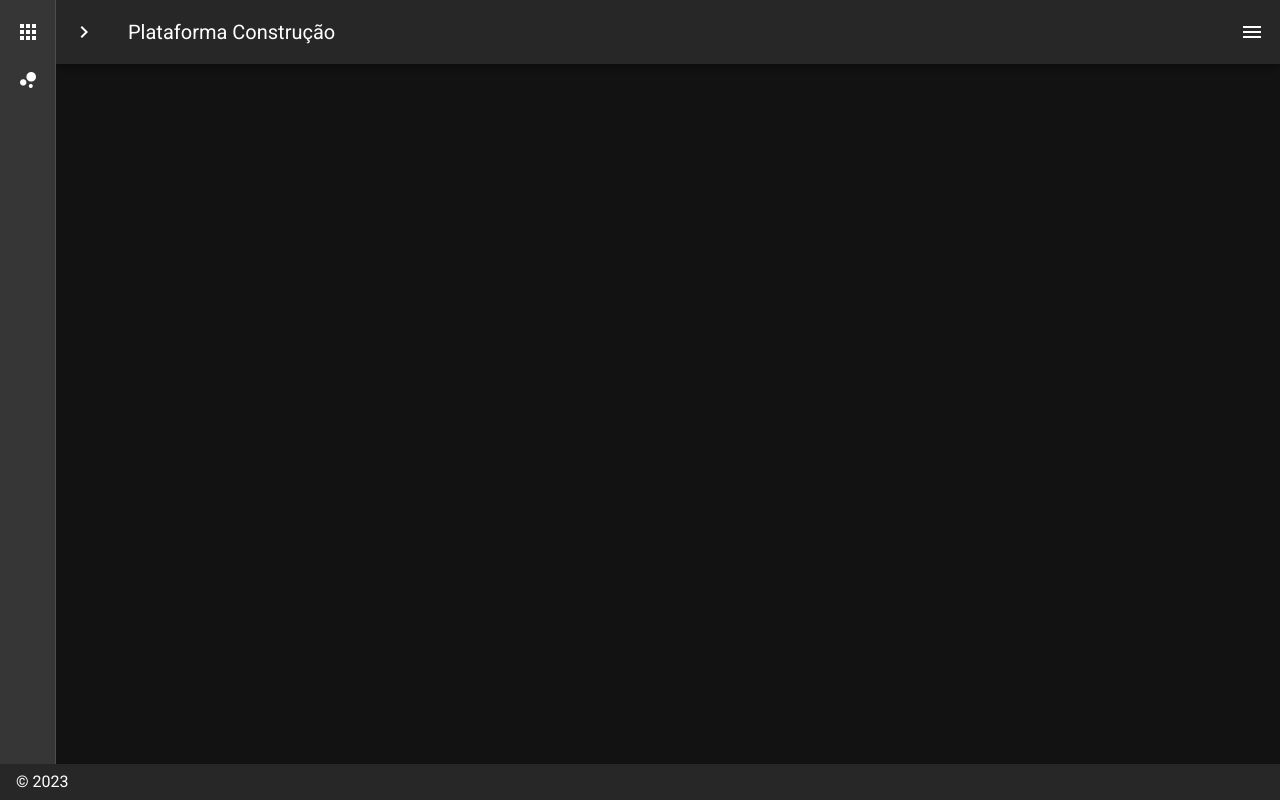
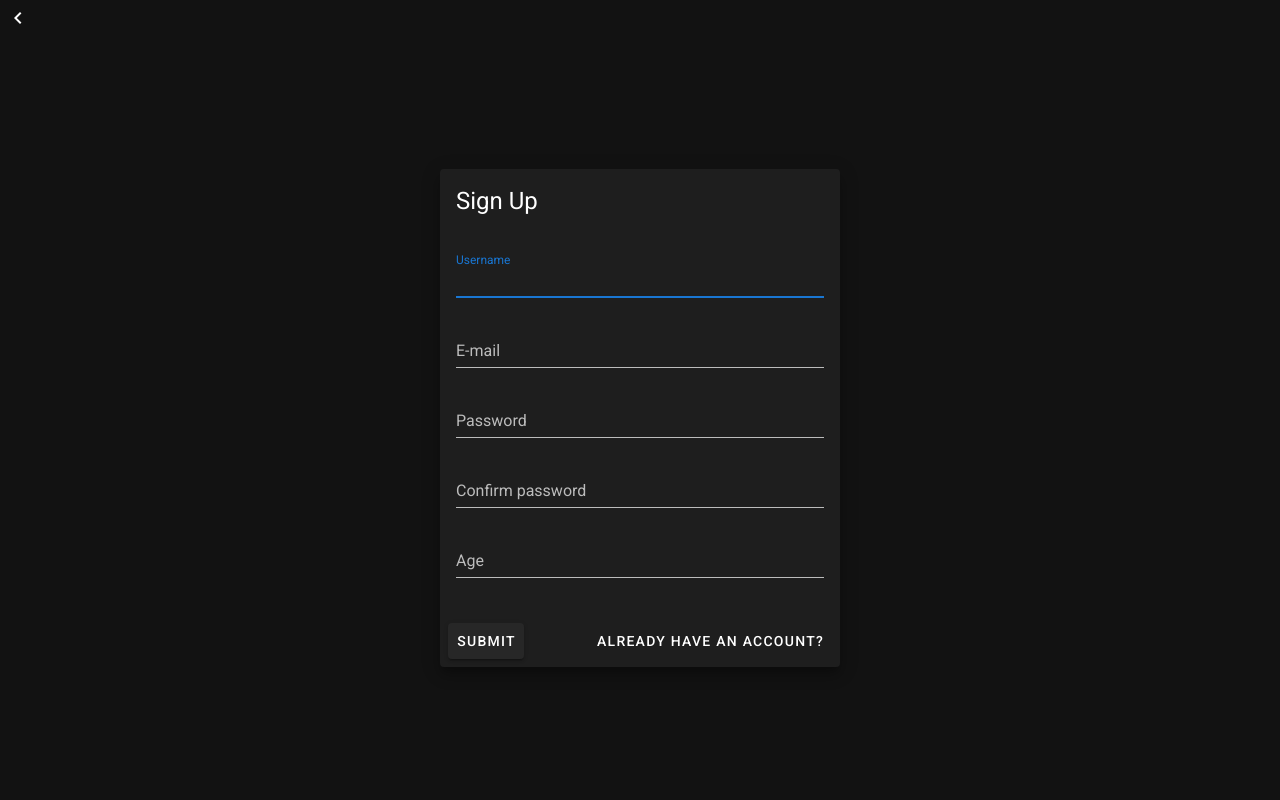
Before and after one commit to eiki314/plataforma-construcao-client, a Nuxt app: page /sign-up in a window 1280 px wide. Built offline with nearby package versions, Linux system fonts and the light colour scheme.

Commit message:
T001.4: add log-in, sign-out and sign-up pages

```diff
--- a/layouts/default.vue
+++ b/layouts/default.vue
@@ -24,9 +24,23 @@
       </v-btn>
       <v-toolbar-title v-text="title" />
       <v-spacer />
-      <v-btn icon @click.stop="rightDrawer = !rightDrawer">
-        <v-icon>mdi-menu</v-icon>
-      </v-btn>
+      <template v-if="loggedIn">
+        Welcome,
+        <th color="blue" style="margin-left: 1ch">{{ user.username }}</th>
+        <v-divider
+          class="mx-3 align-self-center"
+          length="16"
+          thickness="2"
+          vertical
+        />
+        <v-btn icon @click.stop="rightDrawer = !rightDrawer">
+          <v-icon>mdi-menu</v-icon>
+        </v-btn>
+      </template>
+      <template v-else>
+        <v-btn color="primary" text nuxt to="/log-in">Sign In</v-btn>
+        <v-btn color="primary" outlined text nuxt to="/sign-up">Sign Up</v-btn>
+      </template>
     </v-app-bar>
     <v-main>
       <v-container>
@@ -34,7 +48,22 @@
       </v-container>
     </v-main>
     <v-navigation-drawer v-model="rightDrawer" right temporary fixed>
-      <v-list> </v-list>
+      <v-list>
+        <v-list-item
+          v-for="(item, i) in rightItems"
+          :key="i"
+          :to="item.to"
+          router
+          exact
+        >
+          <v-list-item-action>
+            <v-icon>{{ item.icon }}</v-icon>
+          </v-list-item-action>
+          <v-list-item-content>
+            <v-list-item-title v-text="item.title" />
+          </v-list-item-content>
+        </v-list-item>
+      </v-list>
     </v-navigation-drawer>
     <v-footer app>
       <span>&copy; {{ new Date().getFullYear() }}</span>
@@ -59,10 +88,25 @@ export default {
           to: "/inspire",
         },
       ],
+      rightItems: [
+        {
+          icon: "mdi-exit-to-app",
+          title: "Sign Out",
+          to: "sign-out",
+        },
+      ],
       miniVariant: true,
       rightDrawer: false,
       title: "Plataforma Construção",
     };
   },
+  computed: {
+    loggedIn() {
+      return this.$auth.loggedIn;
+    },
+    user() {
+      return this.$auth.user;
+    },
+  },
 };
 </script>
--- /dev/null
+++ b/layouts/full-screen.vue
@@ -0,0 +1,16 @@
+<template>
+  <v-app>
+    <v-btn icon size="x-large" @click.stop="$router.go(-1)">
+      <v-icon>mdi-chevron-left</v-icon>
+    </v-btn>
+    <v-container fill-height>
+      <nuxt />
+    </v-container>
+  </v-app>
+</template>
+
+<script>
+export default {
+  name: "FullScreenLayout",
+};
+</script>
--- a/pages/index.vue
+++ b/pages/index.vue
@@ -2,7 +2,7 @@
   <v-row justify="center" align="center">
     <v-col cols="12" sm="8" md="6">
       <v-card class="logo py-4 d-flex justify-center"> </v-card>
-      <v-card> </v-card>
+      <v-card></v-card>
     </v-col>
   </v-row>
 </template>
@@ -10,5 +10,6 @@
 <script>
 export default {
   name: "IndexPage",
+  auth: false,
 };
 </script>
--- /dev/null
+++ b/pages/log-in.vue
@@ -0,0 +1,84 @@
+<template>
+  <v-layout justify-center align-center>
+    <v-card class="elevation-10" style="flex: 0 1 400px">
+      <v-card-title class="headline">Sign In</v-card-title>
+      <v-form ref="loginForm" lazy-validation @submit.prevent="submit">
+        <v-card-text>
+          <v-alert v-if="alert" :type="alert.type" :value="true">{{
+            alert.message
+          }}</v-alert>
+          <v-text-field
+            v-model="login.username"
+            label="Username"
+            :rules="rules.username"
+            autofocus
+          />
+          <v-text-field
+            v-model="login.password"
+            label="Password"
+            type="password"
+            :rules="rules.password"
+          />
+        </v-card-text>
+        <v-card-actions>
+          <v-btn type="submit" :loading="loading" :disabled="loading">
+            Submit
+          </v-btn>
+          <v-spacer />
+          <v-btn text @click="$router.push('/sign-up')">
+            Don't have an account yet?
+          </v-btn>
+        </v-card-actions>
+      </v-form>
+    </v-card>
+  </v-layout>
+</template>
+
+<script>
+export default {
+  name: "LogIn",
+  layout: "full-screen",
+  auth: false,
+  data() {
+    return {
+      login: {
+        username: "",
+        password: "",
+      },
+      alert: null,
+      loading: false,
+      rules: {
+        username: [(v) => !!v || "Username required"],
+        password: [(v) => !!v || "Password required"],
+      },
+    };
+  },
+  methods: {
+    async submit() {
+      if (!this.$refs.loginForm.validate()) {
+        return;
+      }
+      this.alert = null;
+      this.loading = true;
+      try {
+        await this.$auth.loginWith("cookie", {
+          data: this.login,
+        });
+        this.alert = {
+          type: "success",
+          message: "You are now logged in",
+        };
+        setTimeout(() => this.$router.push("/"), 1000);
+      } catch (error) {
+        this.loading = false;
+        if (error.response && error.response.data) {
+          this.alert = {
+            type: "error",
+            message: error.response.data.message || error.reponse.status,
+          };
+        }
+      }
+    },
+  },
+};
+</script>
--- /dev/null
+++ b/pages/sign-out.vue
@@ -0,0 +1,56 @@
+<template>
+  <v-layout justify-center align-center>
+    <v-card class="elevation-10" style="flex: 0 1 400px">
+      <v-card-title class="headline">Sign Out</v-card-title>
+      <v-card-text>
+        <v-alert v-if="alert" :type="alert.type" :value="true">{{
+          alert.message
+        }}</v-alert>
+        Are you sure you want to Sign Out? You must be logged in to access most
+        features.
+      </v-card-text>
+      <v-card-actions>
+        <v-btn :loading="loading" :disabled="loading" @click="signout">
+          Confirm
+        </v-btn>
+        <v-btn @click="$router.go(-1)"> Cancel </v-btn>
+      </v-card-actions>
+    </v-card>
+  </v-layout>
+</template>
+
+<script>
+export default {
+  name: "LogIn",
+  layout: "full-screen",
+  auth: false,
+  data() {
+    return {
+      alert: null,
+      loading: false,
+    };
+  },
+  methods: {
+    async signout() {
+      this.alert = null;
+      this.loading = true;
+      try {
+        await this.$auth.logout();
+        this.alert = {
+          type: "success",
+          message: "Signed out successfully",
+        };
+        setTimeout(() => this.$router.push("/"), 1000);
+      } catch (error) {
+        this.loading = false;
+        if (error.response && error.response.data) {
+          this.alert = {
+            type: "error",
+            message: error.response.data.message || error.reponse.status,
+          };
+        }
+      }
+    },
+  },
+};
+</script>
--- /dev/null
+++ b/pages/sign-up.vue
@@ -0,0 +1,153 @@
+<template>
+  <v-layout justify-center align-center>
+    <v-card class="elevation-10" style="flex: 0 1 400px">
+      <v-card-title class="headline">Sign Up</v-card-title>
+      <v-form ref="signupForm" lazy-validation @submit.prevent="submit">
+        <v-card-text>
+          <v-alert v-if="alert" :type="alert.type" :value="true">{{
+            alert.message
+          }}</v-alert>
+          <v-text-field
+            v-model="register.username"
+            label="Username"
+            :rules="rules.username"
+            autofocus
+          />
+          <v-text-field
+            v-model="register.email"
+            label="E-mail"
+            :rules="rules.email"
+            email
+          />
+          <v-text-field
+            v-model="register.password"
+            label="Password"
+            type="password"
+            :rules="rules.password"
+          />
+          <v-text-field
+            v-model="confirmPassword"
+            label="Confirm password"
+            type="password"
+            :rules="rules.confirmPassword"
+          />
+          <v-text-field
+            v-model="register.age"
+            label="Age"
+            type="number"
+            :rules="rules.age"
+          />
+        </v-card-text>
+        <v-card-actions>
+          <v-btn type="submit" :loading="loading" :disabled="loading">
+            Submit
+          </v-btn>
+          <v-spacer />
+          <v-btn text @click="$router.push('/log-in')">
+            Already have an account?
+          </v-btn>
+        </v-card-actions>
+      </v-form>
+    </v-card>
+  </v-layout>
+</template>
+
+<script>
+import { USER_ROLES } from "~/services/consts";
+export default {
+  name: "SignUp",
+  layout: "full-screen",
+  auth: false,
+  data() {
+    return {
+      register: {
+        username: "",
+        email: "",
+        role: [USER_ROLES.ROLE_USER],
+        password: "",
+        age: undefined,
+      },
+      confirmPassword: "",
+      alert: null,
+      loading: false,
+      rules: {
+        username: [
+          (v) => !!v || "Username required",
+          (v) =>
+            (v && v.length >= 3) ||
+            "Username must be at least 3 characters long",
+          (v) =>
+            (v && v.length <= 20) ||
+            "Username must not be above 20 characters long",
+        ],
+        email: [
+          (v) => !!v || "E-mail is required",
+          (v) =>
+            (v && v.length <= 50) ||
+            "Username must not be above 50 characters long",
+          (v) =>
+            /^(([^<>()[\]\\.,;:\s@']+(\.[^<>()\\[\]\\.,;:\s@']+)*)|('.+'))@((\[[0-9]{1,3}\.[0-9]{1,3}\.[0-9]{1,3}\.[0-9]{1,3}\])|(([a-zA-Z\-0-9]+\.)+[a-zA-Z]{2,}))$/.test(
+              v
+            ) || "E-mail must be valid",
+        ],
+        password: [
+          (v) => !!v || "Password required",
+          (v) =>
+            (v && v.length >= 6) ||
+            "Password must be at least 6 characters long",
+          (v) =>
+            (v && v.length <= 40) ||
+            "Password must not be above 40 characters long",
+          (v) =>
+            /(?=.*\d)(?=.*[a-z])(?=.*[A-Z]).{6,}/.test(v) ||
+            "Password must contain at least lowercase letter, one number, a special character and one uppercase letter",
+        ],
+        confirmPassword: [
+          (v) => !!v || "Please confirm your password",
+          (v) =>
+            v === this.register.password ||
+            "Confirmation must match given password",
+        ],
+        age: [
+          (v) => !!v || "Age required",
+          (v) => (v && v >= 18) || "You must be at least 18 years old",
+        ],
+      },
+    };
+  },
+  methods: {
+    async submit() {
+      if (!this.$refs.signupForm.validate()) {
+        return;
+      }
+      this.alert = null;
+      this.loading = true;
+      try {
+        const response = await this.$axios.$post(
+          "/api/auth/signup",
+          this.register
+        );
+        this.alert = {
+          type: "success",
+          message: response.message,
+        };
+        await this.$auth.loginWith("cookie", {
+          data: {
+            username: this.register.username,
+            password: this.register.password,
+          },
+        });
+        setTimeout(() => this.$router.push("/"), 1000);
+      } catch (error) {
+        this.loading = false;
+        if (error.response && error.response.data) {
+          this.alert = {
+            type: "error",
+            message: error.response.data.message || error.reponse.status,
+          };
+        }
+      }
+    },
+  },
+};
+</script>
--- /dev/null
+++ b/services/consts.js
@@ -0,0 +1,6 @@
+export const USER_ROLES = {
+  ROLE_USER: "ROLE_USER",
+  ROLE_COACH: "ROLE_COACH",
+  ROLE_MODERATOR: "ROLE_MODERATOR",
+  ROLE_ADMIN: "ROLE_ADMIN",
+};
--- /dev/null
+++ b/store/index.js
@@ -0,0 +1 @@
+export const state = () => ({});
```
